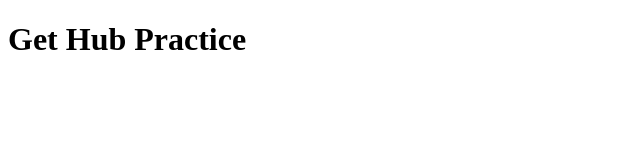
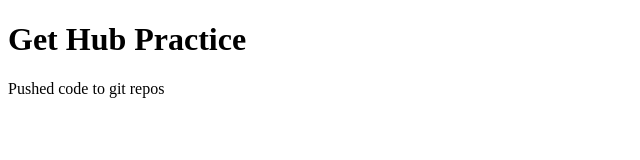
Before and after one commit to dan-island39/github-practice-, a plain HTML site: page index.html in a window 1280 px wide. Shown: the whole page, without its empty margins (0-640 px from the left). Drawn offline with Linux system fonts and the light colour scheme.

Commit message:
Added a p-tag

```diff
--- a/index.html
+++ b/index.html
@@ -3,9 +3,10 @@
 <head>
     <meta charset="UTF-8">
     <meta name="viewport" content="width=device-width, initial-scale=1.0">
-    <title>Document</title>
+    <title>Learning Github</title>
 </head>
 <body>
     <h1>Get Hub Practice</h1>
+    <p>Pushed code to git repos</p>
 </body>
 </html>
```
